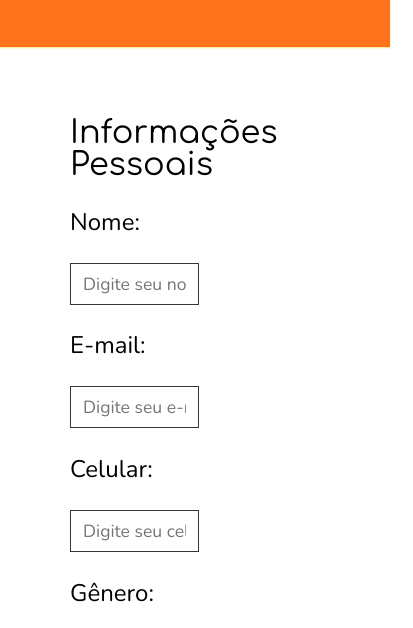
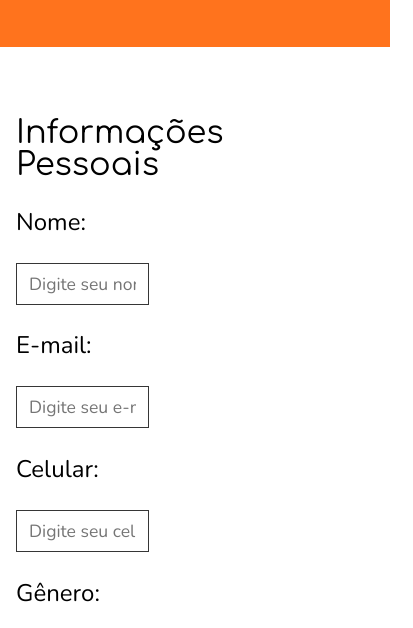
Before and after one commit to LucasDevRJ/best_games, a plain HTML site: page contact.html in a window 390 px wide. Shown: the part 472-1100 px from the top of the page, 413 px wide, since content can reach past the window. Drawn offline with nearby package versions, Linux system fonts and the light colour scheme.

Commit message:
alterando espaçamento do layout responsivo mobile

```diff
--- a/css/contact.css
+++ b/css/contact.css
@@ -80,3 +80,9 @@
     border: none;
     cursor: pointer;
 }
+
+@media (max-width: 480px) {
+	.principal {
+        padding: 70px 16px;
+    }
+}
```
